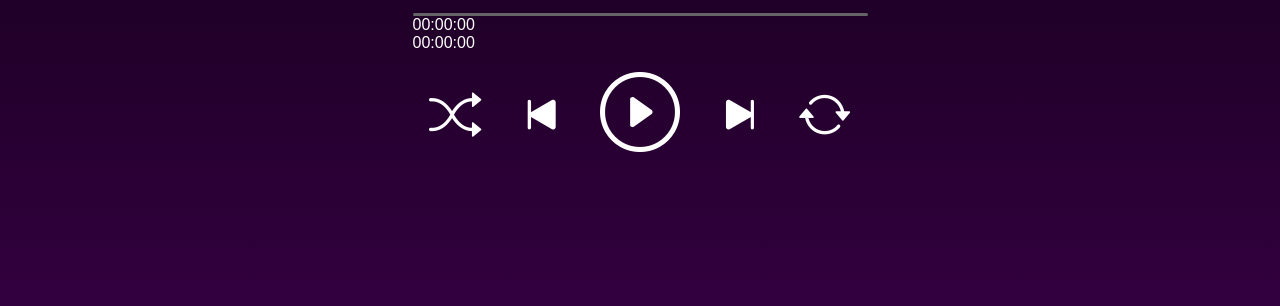
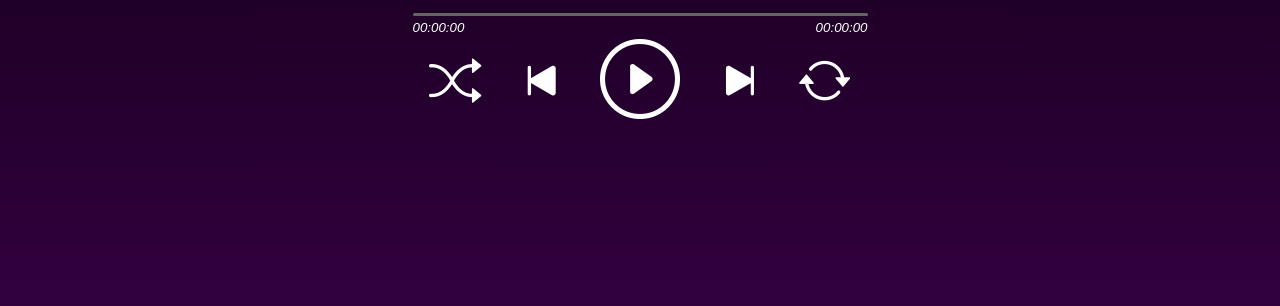
Before and after one commit to Owaleee/B3atMaster, a plain HTML site: page Xplotfi/Index.html in a window 1280 px wide. Shown: the part 510-816 px from the top of the page. Drawn offline with nearby package versions, Linux system fonts and the light colour scheme.

Commit message:
Time box adicionado para a otimização 'js'

```diff
--- a/Xplotfi/Style.css
+++ b/Xplotfi/Style.css
@@ -88,9 +88,18 @@ body {
 }
 
 #progresscontainer {
-  padding-bottom: 1em;
+ cursor: pointer;
 }
 
 .button-active {
   color: rgb(242, 0, 250);
 }
+
+#time-box {
+  display: flex;
+flex-direction: row;
+justify-content: space-between;
+font-size: smaller;
+font-style: italic;
+margin-top: 0.1cm;
+}
```
